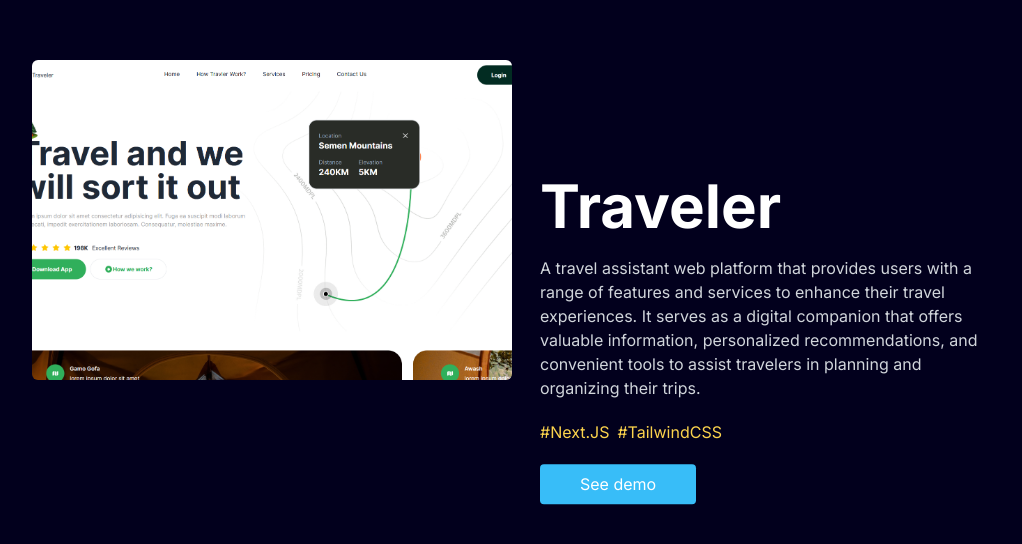
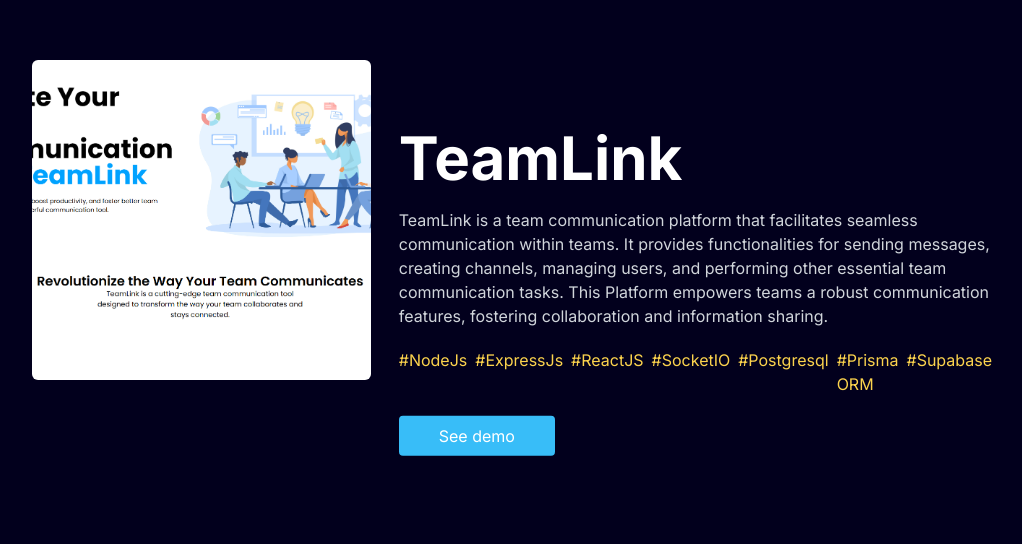
Before and after one commit to natnael0024/portfolio, a Next.js app: page / in a window 1280 px wide. Shown: the part 4243-4787 px from the top of the page, without its empty margins (160-1182 px from the left). Built offline with nearby package versions, Linux system fonts and the light colour scheme.

Commit message:
teamlink portfolio added

```diff
--- a/src/components/Portfolio/Portfolio.tsx
+++ b/src/components/Portfolio/Portfolio.tsx
@@ -4,6 +4,8 @@
 import p2 from '../../../public/tew.png'
 import p3 from '../../../public/yba.png'
 import p4 from '../../../public/natai.png'
+import p5 from '../../../public/teamlink.png'
+
 
 import Item from './Item'
 import {motion, useScroll, useSpring} from 'framer-motion'
@@ -27,6 +29,14 @@
     },
     {
       id:3,
+      title:'TeamLink',
+      desc:'TeamLink is a team communication platform that facilitates seamless communication within teams. It provides functionalities for sending messages, creating channels, managing users, and performing other essential team communication tasks. This Platform empowers teams a robust communication features, fostering collaboration and information sharing.',
+      image:p5,
+      url :'https://teamlink.onrender.com/',
+      techStack:['NodeJs','ExpressJs','ReactJS','SocketIO','Postgresql','Prisma ORM','Supabase']
+    },
+    {
+      id:4,
       title:'Traveler',
       desc:'A travel assistant web platform that provides users with a range of features and services to enhance their travel experiences. It serves as a digital companion that offers valuable information, personalized recommendations, and convenient tools to assist travelers in planning and organizing their trips.',
       image:p1,
@@ -34,7 +44,7 @@
       techStack:['Next.JS','TailwindCSS']
     },
     {
-      id:4,
+      id:5,
       title:'EtBolo',
       desc:'EtBolo is a user-friendly web platform for vehicle test companies and government officials. It streamlines the vehicle authorization process by securely storing and accessing test results. With features such as data management, analytics, workflow automation, and collaboration tools, the dashboard promotes efficiency and accuracy in evaluating vehicle compliance with regulations.',
       image:p2,
```
Also changed, not shown: public/teamlink.png (added).
